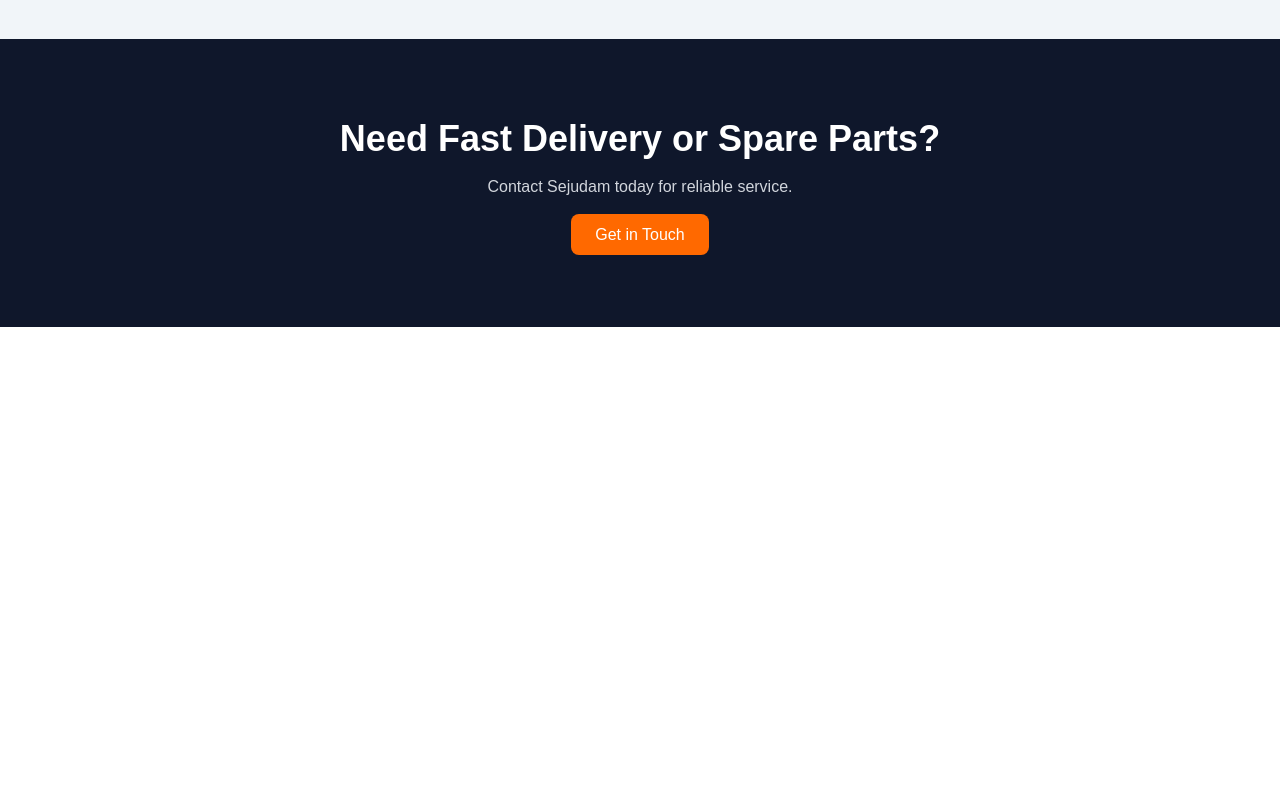
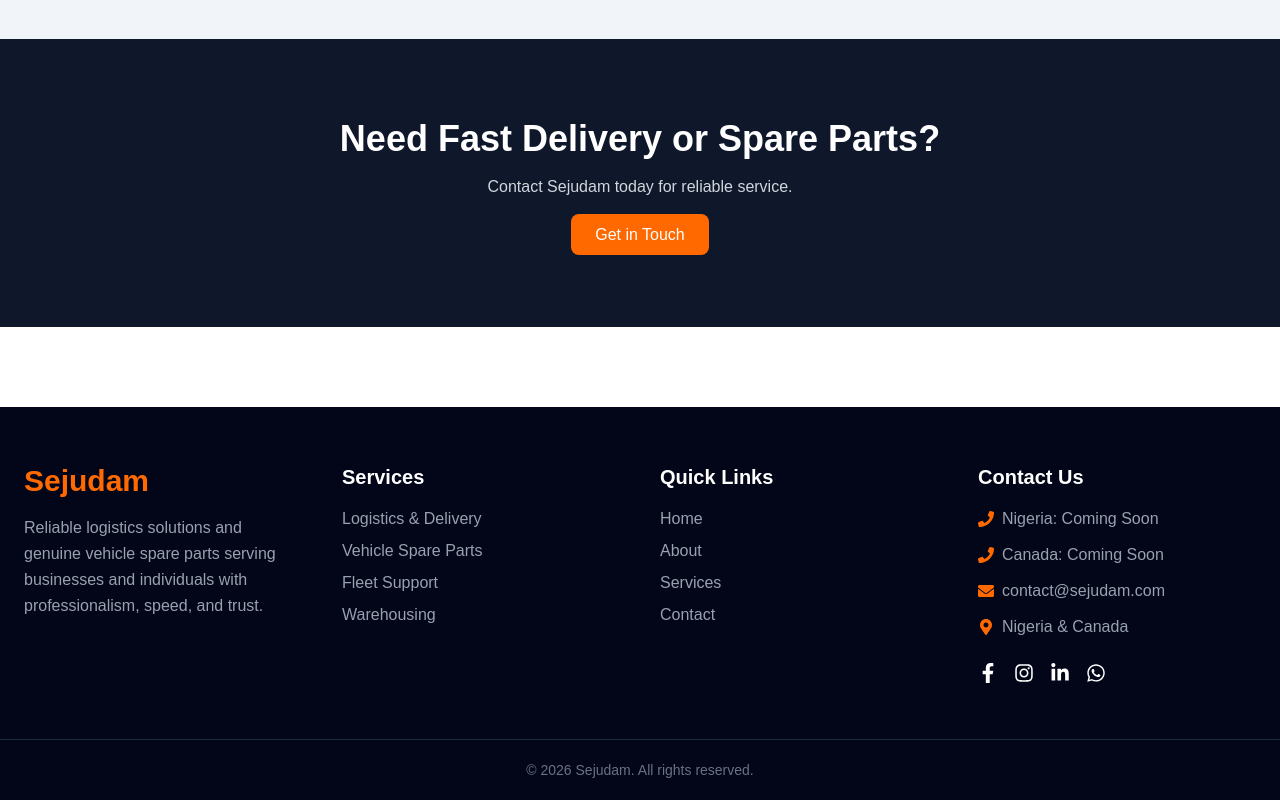
Before and after one commit to Denarian18/sejudam-website, a React (Vite) app: page / in a window 1280 px wide. Shown: the part 2035-2835 px from the top of the page. Before the commit the page ends 2362 px from the top, so only its background shows below. Built offline with nearby package versions, Linux system fonts and the light colour scheme.

Commit message:
cam back to remove the coomented- out footer beacuse footer wasnt showing

```diff
--- a/src/App.jsx
+++ b/src/App.jsx
@@ -19,7 +19,7 @@
         <Route path="/contact" element={<ContactPage />} />
       </Routes>
 
-    {/* <Footer /> */}
+    { <Footer /> }
     </>
   );
 }
```
